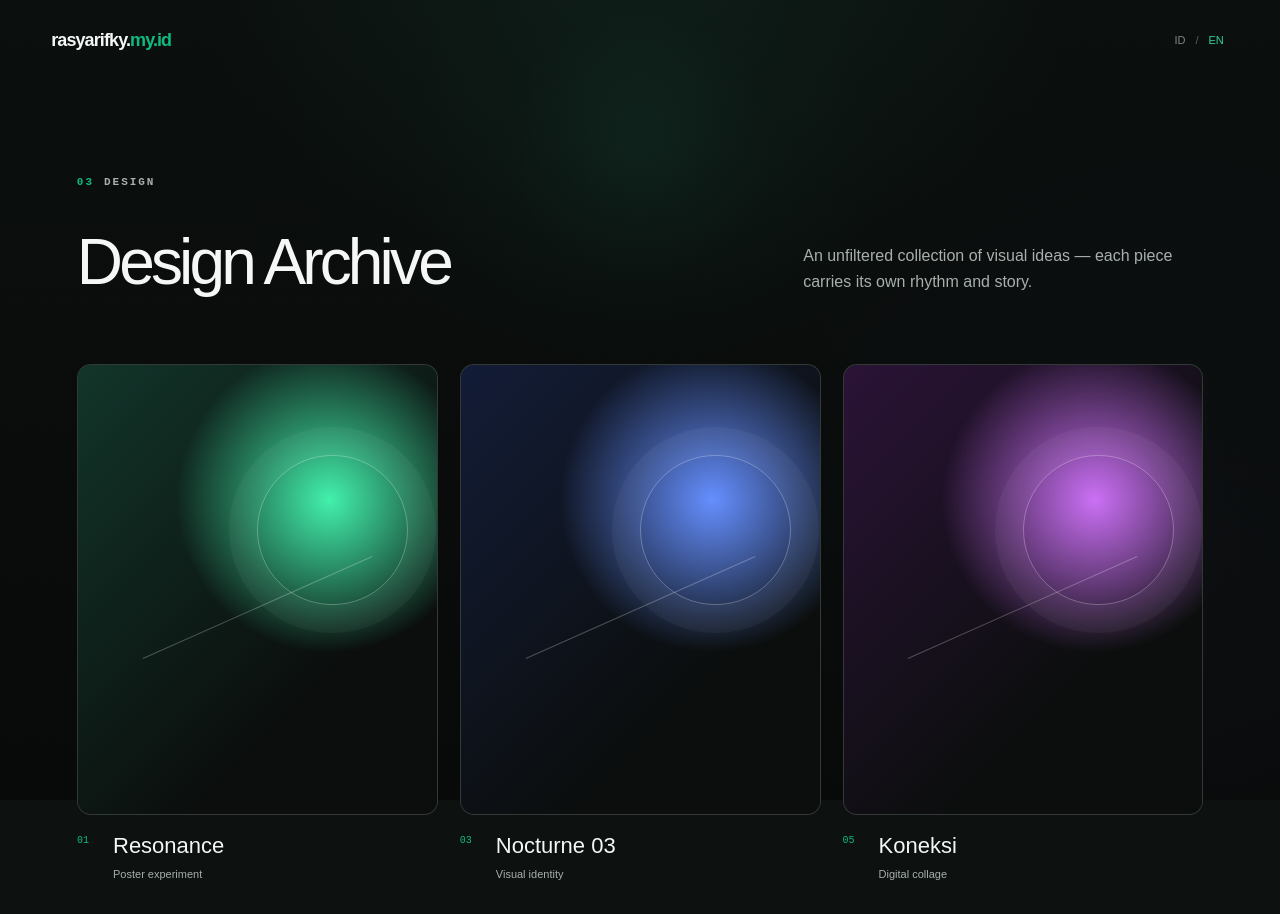
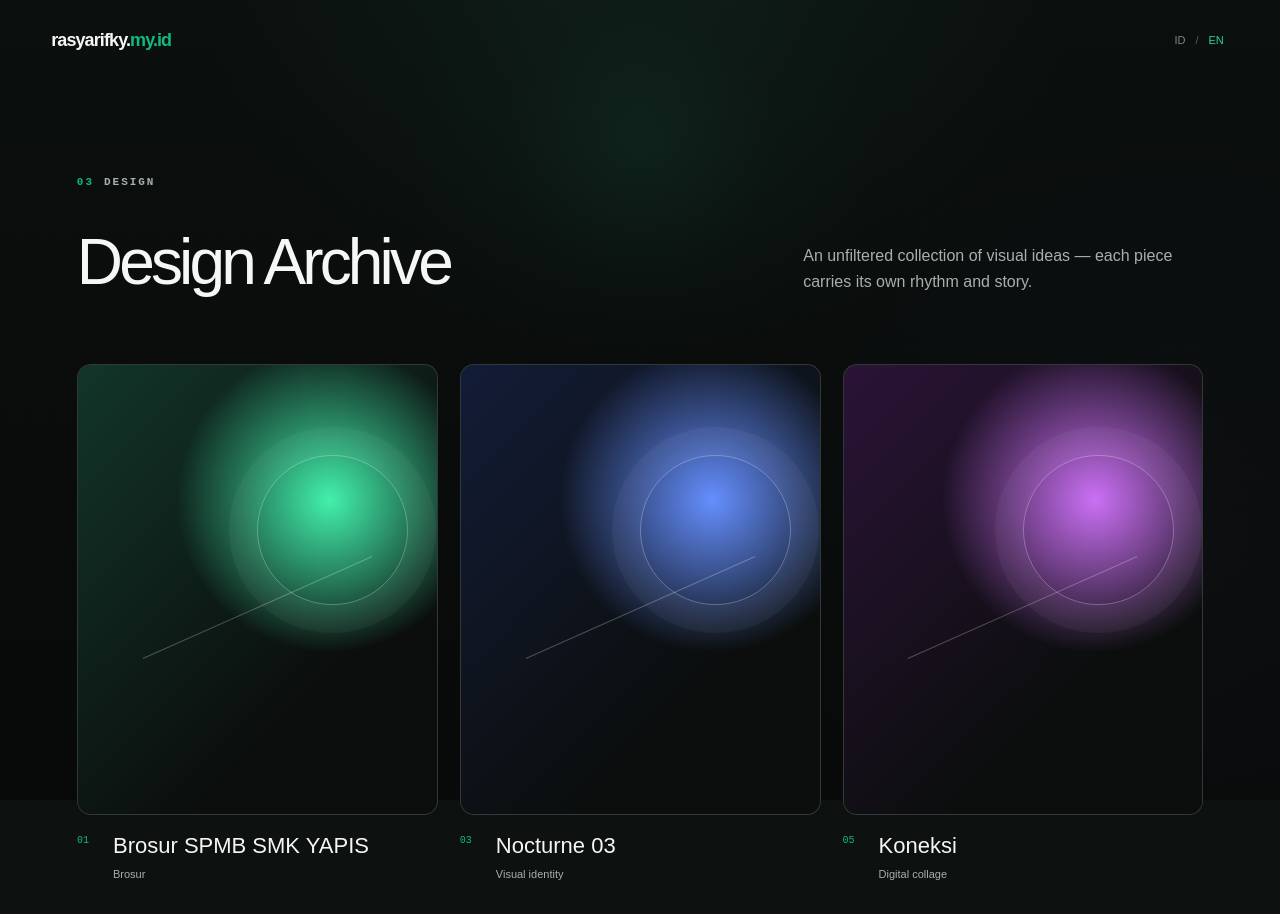
Before and after one commit to rasyarifky/rasya-rifky-portfolio, a Next.js app: page /design in a window 1280 px wide. Shown: the top 914 px of the page. Built offline with nearby package versions, Linux system fonts and the light colour scheme.

Commit message:
Update portfolio

```diff
--- a/app/data.ts
+++ b/app/data.ts
@@ -18,11 +18,19 @@ export const siteConfig = {
 };
 
 export const social = [
-  { label: "YouTube", mark: "YT", url: "https://youtube.com" },
-  { label: "Instagram", mark: "IG", url: "https://instagram.com" },
-  { label: "TikTok", mark: "TK", url: "https://tiktok.com" },
+  {
+    label: "YouTube",
+    mark: "YT",
+    url: "https://www.youtube.com/channel/UCXfgabklGhnBH7a4a8HTdbA",
+  },
+  {
+    label: "Instagram",
+    mark: "IG",
+    url: "https://www.instagram.com/rasyarifky_/",
+  },
+  { label: "TikTok", mark: "TK", url: "tiktok.com/@rasyarifkyy" },
   { label: "X", mark: "X", url: "https://x.com" },
-  { label: "GitHub", mark: "GH", url: "https://github.com" },
+  { label: "GitHub", mark: "GH", url: "https://github.com/rasyarifky" },
 ];
 
 // Media dapat berupa path lokal atau link berbagi Google Drive.
@@ -31,22 +39,148 @@ export const social = [
 // Pastikan akses Drive diatur ke "Siapa saja yang memiliki link".
 
 export const designs: Work[] = [
-  { id:"d1", title:"Resonance", subtitle:{id:"Eksperimen poster",en:"Poster experiment"}, tone:1, description:{id:"Eksperimen visual tentang bagaimana sebuah ide kecil dapat beresonansi menjadi gerakan yang lebih besar.",en:"A visual experiment about how a small idea can resonate into a larger movement."}},
-  { id:"d2", title:"Ruang Tumbuh", subtitle:{id:"Poster editorial",en:"Editorial poster"}, tone:2, description:{id:"Komposisi editorial yang membahas ruang aman untuk bertumbuh, gagal, dan mencoba kembali.",en:"An editorial composition about a safe space to grow, fail, and try again."}},
-  { id:"d3", title:"Nocturne 03", subtitle:{id:"Identitas visual",en:"Visual identity"}, tone:3, description:{id:"Studi warna, ritme, dan tipografi yang terinspirasi suasana kota setelah tengah malam.",en:"A study of color, rhythm, and typography inspired by the city after midnight."}},
-  { id:"d4", title:"Gelora", subtitle:{id:"Visual kampanye",en:"Campaign visual"}, tone:4, description:{id:"Identitas visual yang menangkap energi kolektif dan keberanian untuk mengambil ruang.",en:"A visual identity that captures collective energy and the courage to take space."}},
-  { id:"d5", title:"Koneksi", subtitle:{id:"Kolase digital",en:"Digital collage"}, tone:5, description:{id:"Kolase digital tentang hubungan manusia, teknologi, dan jarak yang terus berubah.",en:"A digital collage about people, technology, and the ever-changing meaning of distance."}},
-  { id:"d6", title:"Sela", subtitle:{id:"Eksplorasi tipografi",en:"Type exploration"}, tone:6, description:{id:"Eksplorasi tipografi yang melihat jeda sebagai bagian penting dari sebuah cerita.",en:"A typography exploration that treats pauses as an essential part of a story."}},
+  {
+    id: "d1",
+    title: "Brosur SPMB SMK YAPIS",
+    subtitle: { id: "Brosur", en: "Brosur" },
+    tone: 1,
+    description: {
+      id: "Brosur informasi tentang penerimaan murid baru di sekolah SMK YAPIS",
+      en: "Information brochure about accepting new students at YAPIS Vocational School",
+    },
+  },
+  {
+    id: "d2",
+    title: "Ruang Tumbuh",
+    subtitle: { id: "Poster editorial", en: "Editorial poster" },
+    tone: 2,
+    description: {
+      id: "Komposisi editorial yang membahas ruang aman untuk bertumbuh, gagal, dan mencoba kembali.",
+      en: "An editorial composition about a safe space to grow, fail, and try again.",
+    },
+  },
+  {
+    id: "d3",
+    title: "Nocturne 03",
+    subtitle: { id: "Identitas visual", en: "Visual identity" },
+    tone: 3,
+    description: {
+      id: "Studi warna, ritme, dan tipografi yang terinspirasi suasana kota setelah tengah malam.",
+      en: "A study of color, rhythm, and typography inspired by the city after midnight.",
+    },
+  },
+  {
+    id: "d4",
+    title: "Gelora",
+    subtitle: { id: "Visual kampanye", en: "Campaign visual" },
+    tone: 4,
+    description: {
+      id: "Identitas visual yang menangkap energi kolektif dan keberanian untuk mengambil ruang.",
+      en: "A visual identity that captures collective energy and the courage to take space.",
+    },
+  },
+  {
+    id: "d5",
+    title: "Koneksi",
+    subtitle: { id: "Kolase digital", en: "Digital collage" },
+    tone: 5,
+    description: {
+      id: "Kolase digital tentang hubungan manusia, teknologi, dan jarak yang terus berubah.",
+      en: "A digital collage about people, technology, and the ever-changing meaning of distance.",
+    },
+  },
+  {
+    id: "d6",
+    title: "Sela",
+    subtitle: { id: "Eksplorasi tipografi", en: "Type exploration" },
+    tone: 6,
+    description: {
+      id: "Eksplorasi tipografi yang melihat jeda sebagai bagian penting dari sebuah cerita.",
+      en: "A typography exploration that treats pauses as an essential part of a story.",
+    },
+  },
 ];
 
 export const programs: Work[] = [
-  { id:"p1", title:"PhishLab", subtitle:{id:"Platform edukasi keamanan siber",en:"Security learning platform"}, ratio:"landscape", tone:2, url:"https://example.com/?project=phishlab", description:{id:"Kenali phishing sebelum ia mengelabui Anda.",en:"Learn to spot phishing before it fools you."}},
-  { id:"p2", title:"Trucking Rate", subtitle:{id:"Kalkulator tarif logistik",en:"Logistics calculator"}, ratio:"landscape", tone:5, url:"https://example.org/?project=trucking-rate", description:{id:"Hitung tarif logistik dalam hitungan detik.",en:"Freight pricing, calculated in seconds."}},
-  { id:"p3", title:"Presence", subtitle:{id:"Sistem absensi",en:"Attendance system"}, ratio:"landscape", tone:3, url:"https://example.net/?project=presence", description:{id:"Absensi tanpa ribet, terekam otomatis.",en:"Attendance, tracked without the hassle."}},
+  {
+    id: "p1",
+    title: "PhishLab",
+    subtitle: {
+      id: "Platform edukasi keamanan siber",
+      en: "Security learning platform",
+    },
+    ratio: "landscape",
+    tone: 2,
+    url: "https://drive.google.com/file/d/170UFDHXjCqKUIRj2WWFMFF_-KGlF6qly/view?usp=drive_link",
+    description: {
+      id: "Kenali phishing sebelum ia mengelabui Anda.",
+      en: "Learn to spot phishing before it fools you.",
+    },
+  },
+  {
+    id: "p2",
+    title: "Trucking Rate",
+    subtitle: { id: "Kalkulator tarif logistik", en: "Logistics calculator" },
+    ratio: "landscape",
+    tone: 5,
+    url: "https://example.org/?project=trucking-rate",
+    description: {
+      id: "Hitung tarif logistik dalam hitungan detik.",
+      en: "Freight pricing, calculated in seconds.",
+    },
+  },
+  {
+    id: "p3",
+    title: "Presence",
+    subtitle: { id: "Sistem absensi", en: "Attendance system" },
+    ratio: "landscape",
+    tone: 3,
+    url: "https://example.net/?project=presence",
+    description: {
+      id: "Absensi tanpa ribet, terekam otomatis.",
+      en: "Attendance, tracked without the hassle.",
+    },
+  },
 ];
 
 export const animations: Work[] = [
-  { id:"a1", title:"Orbit", subtitle:{id:"Studi gerak — 00:28",en:"Motion study — 00:28"}, ratio:"landscape", tone:4, video:"/media/mvi-2116.mp4", description:{id:"Studi motion tentang orbit, keseimbangan, dan pergerakan yang terus berulang.",en:"A motion study about orbit, balance, and continuous movement."}},
-  { id:"a2", title:"Type in Motion", subtitle:{id:"Tipografi kinetik — 00:36",en:"Kinetic typography — 00:36"}, ratio:"landscape", tone:1, video:"/media/mvi-2116.mp4", description:{id:"Eksplorasi tipografi kinetik dengan transisi yang mengikuti ritme suara.",en:"A kinetic typography exploration with transitions driven by sound rhythm."}},
-  { id:"a3", title:"Fragments", subtitle:{id:"Kolase animasi — 00:42",en:"Animated collage — 00:42"}, ratio:"landscape", tone:6, video:"/media/mvi-2116.mp4", description:{id:"Kolase bergerak yang menyusun potongan memori menjadi satu narasi pendek.",en:"A moving collage that assembles fragments of memory into a short narrative."}},
+  {
+    id: "a1",
+    title: "Orbit",
+    subtitle: { id: "Studi gerak — 00:28", en: "Motion study — 00:28" },
+    ratio: "landscape",
+    tone: 4,
+    video: "/media/mvi-2116.mp4",
+    description: {
+      id: "Studi motion tentang orbit, keseimbangan, dan pergerakan yang terus berulang.",
+      en: "A motion study about orbit, balance, and continuous movement.",
+    },
+  },
+  {
+    id: "a2",
+    title: "Type in Motion",
+    subtitle: {
+      id: "Tipografi kinetik — 00:36",
+      en: "Kinetic typography — 00:36",
+    },
+    ratio: "landscape",
+    tone: 1,
+    video: "/media/mvi-2116.mp4",
+    description: {
+      id: "Eksplorasi tipografi kinetik dengan transisi yang mengikuti ritme suara.",
+      en: "A kinetic typography exploration with transitions driven by sound rhythm.",
+    },
+  },
+  {
+    id: "a3",
+    title: "Fragments",
+    subtitle: { id: "Kolase animasi — 00:42", en: "Animated collage — 00:42" },
+    ratio: "landscape",
+    tone: 6,
+    video: "/media/mvi-2116.mp4",
+    description: {
+      id: "Kolase bergerak yang menyusun potongan memori menjadi satu narasi pendek.",
+      en: "A moving collage that assembles fragments of memory into a short narrative.",
+    },
+  },
 ];
```
